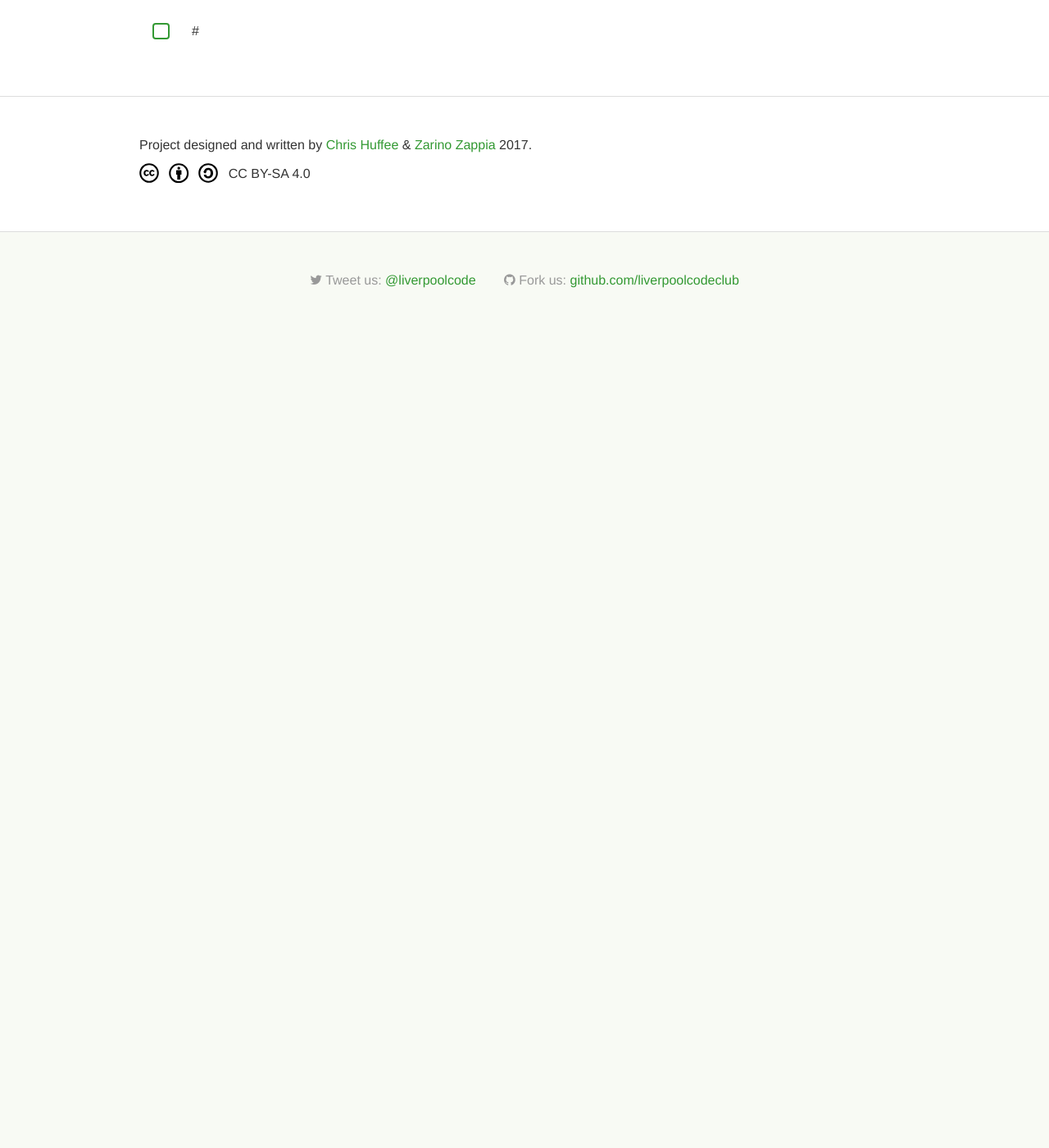
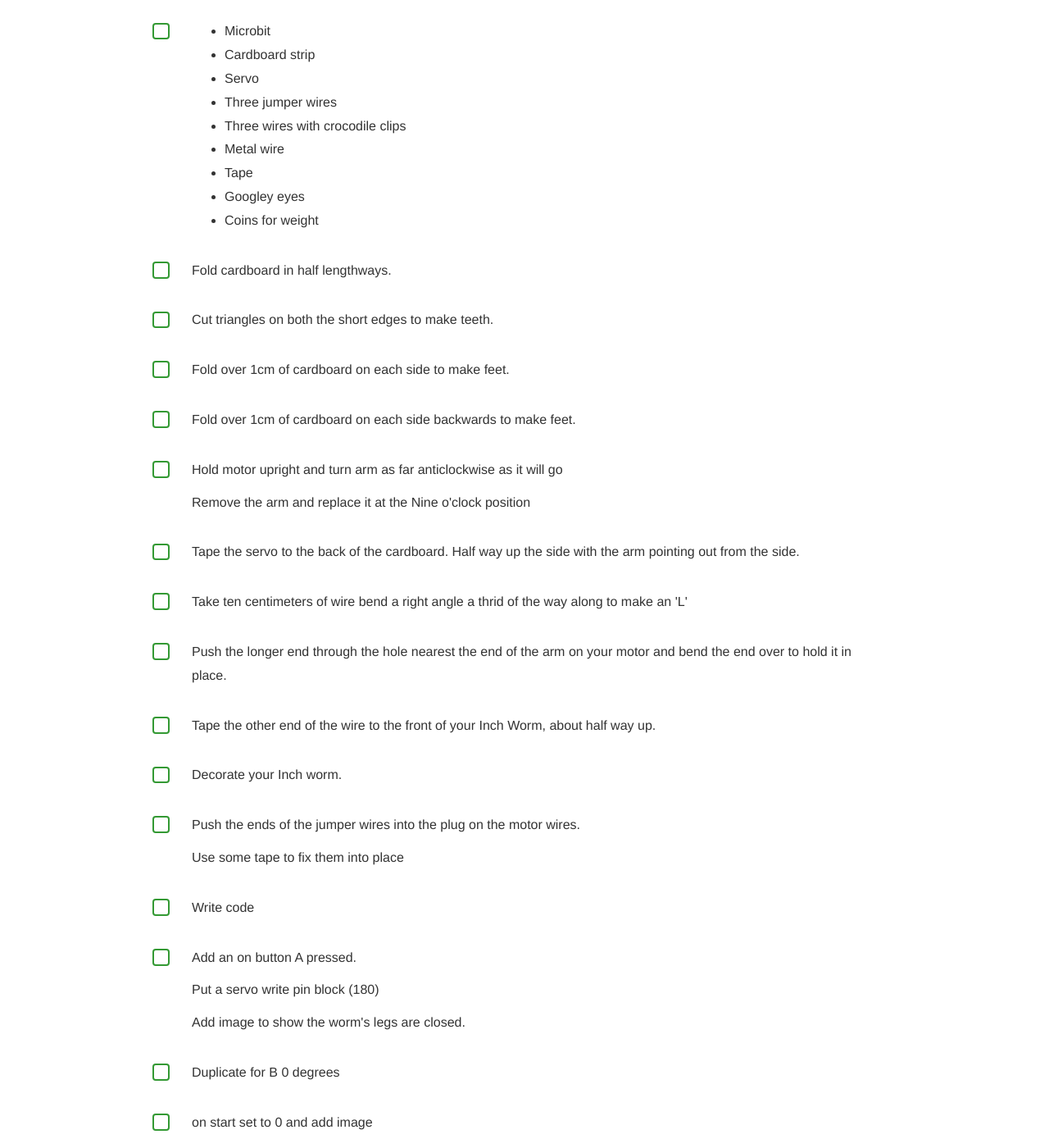
Before and after one commit to liverpoolcodeclub/liverpoolcodeclub.github.io, a Jekyll site: the page built from projects/inch-worm/index.html, in a window 1280 px wide and 1400 px high, scrolled down 261 px. Shown: the whole window at 82% size. Built offline with Jekyll 4.4.1, drawn with Linux system fonts in a browser that asks for light colours; before the commit the page ends 900 px from its top, so only the background shows below that; some of the changed text lies outside the part shown.

Commit message:
Write some instructions

```diff
--- a/projects/inch-worm/index.html
+++ b/projects/inch-worm/index.html
@@ -3,5 +3,91 @@ layout: project
 title: "Inch Worm"
 ---
 <div class="project-steps__step">
-    <p>#</p>
+    <ul>
+	<li>Microbit</li>
+	<li>Cardboard strip</li>
+	<li>Servo</li>
+	<li>Three jumper wires</li>
+	<li>Three wires with crocodile clips</li>
+	<li>Metal wire</li>
+	<li>Tape</li>
+	<li>Googley eyes</li>
+	<li>Coins for weight</li>
+    </ul>
 </div>
+
+<div class="project-steps__step">
+    <p>Fold cardboard in half lengthways.</p>
+</div>
+<div class="project-steps__step">
+    <p>Cut triangles on both the short edges to make teeth.</p>
+</div>
+<div class="project-steps__step">
+    <p>Fold over 1cm of cardboard on each side to make feet. </p>
+</div>
+<div class="project-steps__step">
+    <p>Fold over 1cm of cardboard on each side backwards to make feet. </p>
+</div>
+<div class="project-steps__step">
+    <p>Hold motor upright and turn arm as far anticlockwise as it will go</p>
+    <p>Remove the arm and replace it at the Nine o'clock position</p>
+</div>
+<div class="project-steps__step">
+    <p>Tape the servo to the back of the cardboard. Half way up the side with the arm pointing out from the side.</p>
+</div>
+<div class="project-steps__step">
+    <p>Take ten centimeters of wire bend a right angle a thrid of the way along to make an 'L'</p>
+</div>
+<div class="project-steps__step">
+    <p>Push the longer end through the hole nearest the end of the arm on your motor and bend the end over to hold it in place.</p>
+</div>
+<div class="project-steps__step">
+    <p>Tape the other end of the wire to the front of your Inch Worm, about half way up.</p>
+</div>
+<div class="project-steps__step">
+    <p>Decorate your Inch worm.</p>
+</div>
+<div class="project-steps__step">
+    <p>Push the ends of the jumper wires into the plug on the motor wires.</p>
+    <p>Use some tape to fix them into place</p>
+</div>
+<div class="project-steps__step">
+    <p>Write code</p>
+</div>
+<div class="project-steps__step">
+    <p>Add an on button A pressed.</p>
+    <p>Put a servo write pin block (180)</p>
+    <p>Add image to show the worm's legs are closed.</p>
+</div>
+<div class="project-steps__step">
+    <p>Duplicate for B 0 degrees</p>
+</div>
+<div class="project-steps__step">
+    <p>on start set to 0 and add image</p>
+</div>
+<div class="project-steps__step">
+    <p>Download code onto microbit</p>
+</div>
+<div class="project-steps__step">
+    <p>Connect crocodile clips to the three wires from your Inch worm</p>
+</div>
+<div class="project-steps__step">
+    <p>Connect the clip connected to the orange wire from the servo to pin zero</p>
+</div>
+<div class="project-steps__step">
+    <p>Connect the clip connected to the red wire from the servo to 3v</p>
+</div>
+<div class="project-steps__step">
+    <p>Connect the clip connected to the brown wire from the servo to gnd</p>
+</div>
+<div class="project-steps__step">
+    <p>Plug battery in and test your Inch worm.</p>
+</div>
+<div class="project-steps__step">
+    <p>Doe syour Inch worm have trouble moving forward?</p>
+    <p>Try adding more weight on the inside of the front face</p>
+    <p>Does the worm not close tight enough, bend the wire to shorten it's stride</p>
+</div>
+<div class="project-steps__step">
+    <p>Race!</p>
+</div>
```
